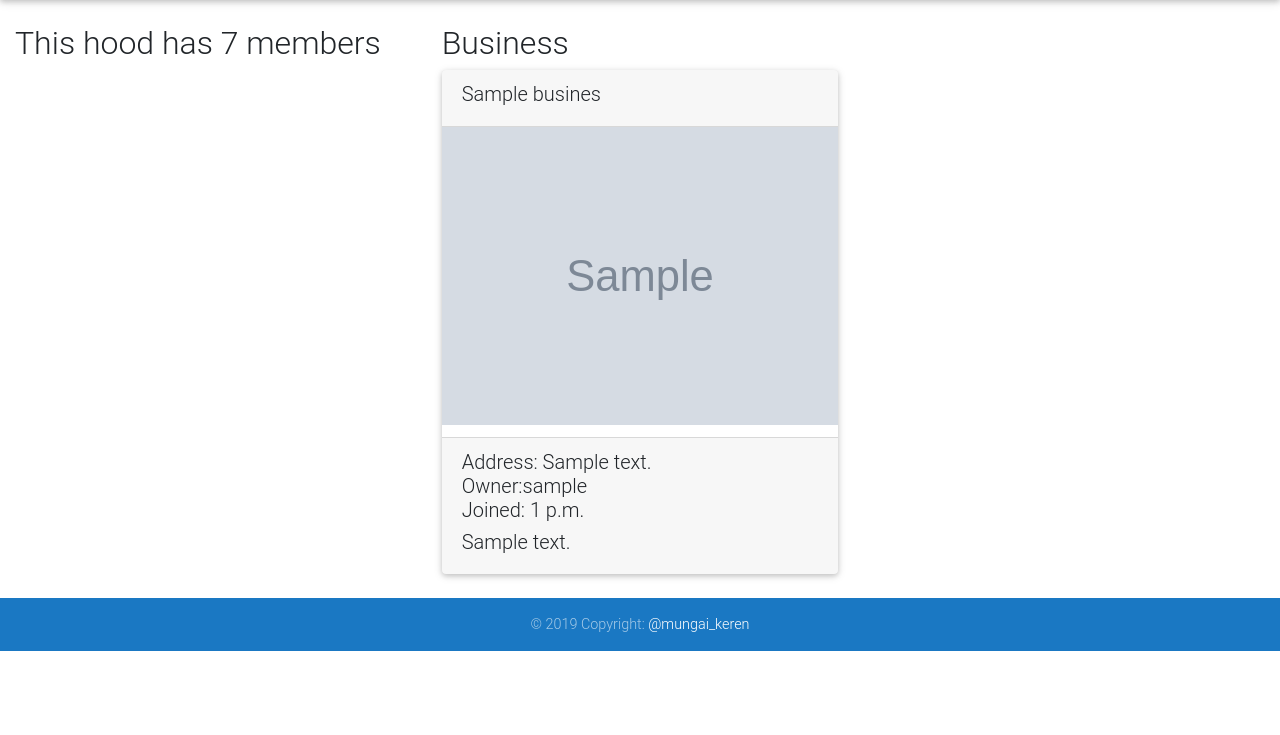
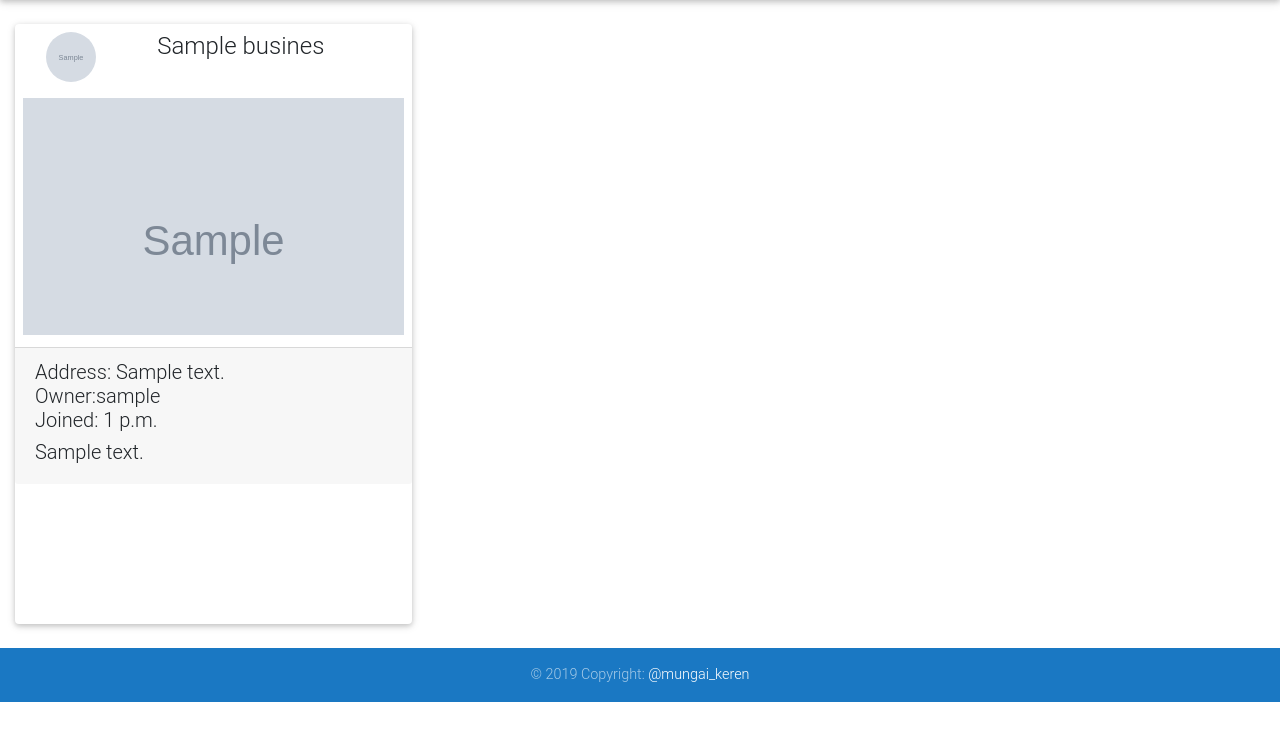
Before and after one commit to MungaiKeren/E-Hood, a Django app: page / in a window 1280 px wide. Shown: the part 65-800 px from the top of the page. Run offline with Django 3.2, Linux system fonts and the light colour scheme; a user stored in the database is signed in; tables that the repository leaves empty hold one stand-in row (values such as "Sample post"); grey boxes marked "Sample" are stand-in pictures; some libraries are stand-ins or nearby versions; some web fonts are replaced.

Commit message:
This commit adds some more stylings home

```diff
--- a/hood/templates/index.html
+++ b/hood/templates/index.html
@@ -1,16 +1,56 @@
 {%extends 'base.html'%}
 {% block content %}
 {{block.super}}
+<style>
+    .card{
+        height:75vh;
+    }
+</style>
 <div class="container-fluid mt-4">
     <div class="row">
+        {% if business%}
+        {% for biz in business %}
         <div class="col-md-4">
-          <h2>This hood has 7 members</h2>
+            <div class="card card-default">
+                <div class="card-heading inline">
+                    <div class="row">
+                        <div class="col-md-4 mt-2 mb-2 text-center">
+                            <a href="{%url 'profile'%}" style="color:black;">
+                                <img src="{{biz.owner.profile.image.url}}" class="img-responsive rounded-circle" style="width:50px; height:50px;" alt="profile image">
+                            </a>
                         </div>
+                        <div class="col-md-8 mt-2 mb-2">
+                            <h4>{{biz.name}}</h4>
+                        </div>
+                    </div>
+                </div>
+                <div class="card-title">
+                    <div class=" view overlay zoom" style="height: 245px; padding:2%;">
+                        <img src="{{biz.image.url}}" width="100%" class="img-responsive" alt="business image">
+                    </div>
+                </div>
+                <div class="card-footer">
+                    <h5>Address: {{biz.address}}<br>Owner:{{biz.owner}}
+                       <br>Joined: {{biz.create_date|time}}</h5>
+                    <h5>{{biz.details}}</h5>
+                </div>
+            </div>
+            <br>
+        </div>
+        {% endfor %}
+        {% else %}
+        <p>No Projects have been posted for view yet</p>
+        {% endif %}
+    </div>
+</div>
+{% endblock %}
+
+<div class="col-md-8 container">
+            <div class="row">
+                {% for biz in business %}
                 <div class="col-md-4">
-            <h2>Business</h2>
-            {% for biz in business %}
-            <div class="card mb-4 mt-2">
-                <div class="card-header">
+                    <div class="card card-default">
+                        <div class="card-heading">
                             <h5>{{biz.name}}</h5>
                         </div>
                         <div class="card-title">
@@ -22,10 +62,10 @@
                             <h5>{{biz.details}}</h5>
                         </div>
                     </div>
+                    <hr>
                     {% empty %}
                     <p>There are no businesses for this hood yet</p>
                     {% endfor %}
                 </div>
             </div>
         </div>
-{% endblock %}
--- a/hood/templates/search.html
+++ b/hood/templates/search.html
@@ -19,7 +19,9 @@
                 </div>
                 <div class="card-footer">
                     <h5>Address: {{biz.address}}<br>Owner:{{biz.owner}}
-                        <br>Joined: {{biz.create_date|timesince}}</h5>
+                        <br>Joined: {{biz.create_date|timesince}}
+                        <br>Hood: {{biz.hood}}
+                    </h5>
                     <h5>{{biz.details}}</h5>
                 </div>
             </div>
```
Also changed, not shown: media/biz_pic/tech-shop.jpg (added). Lines whose indentation alone changed are shown as unchanged.
